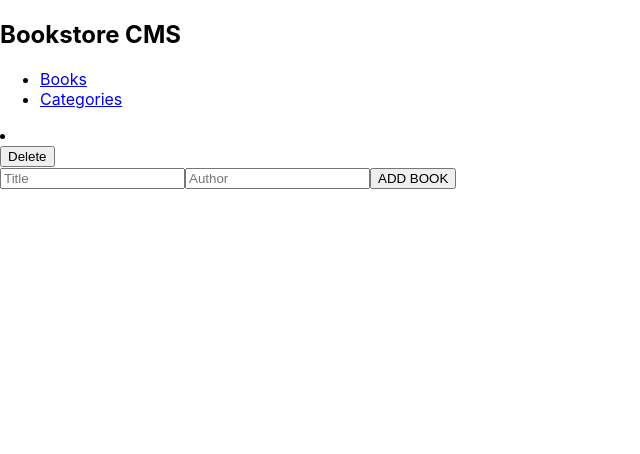
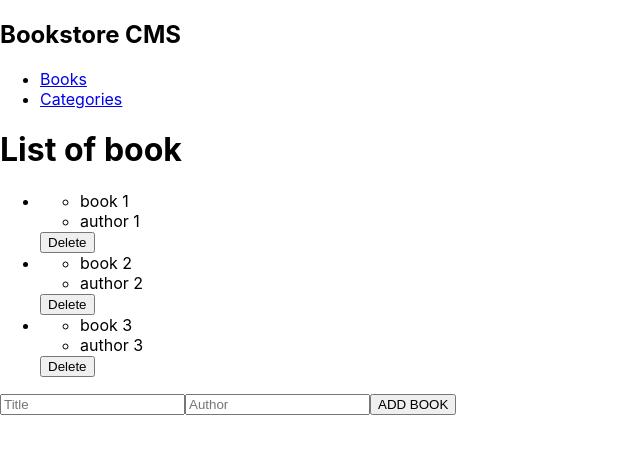
Before and after one commit to desorgui/book-store, a React (Create React App) app: page / in a window 1280 px wide. Shown: the top 454 px of the page, without its empty margins (0-640 px from the left). Built offline with nearby package versions, Linux system fonts and the light colour scheme.

Commit message:
Use Redux in React components.

```diff
--- a/package.json
+++ b/package.json
@@ -13,6 +13,7 @@
     "react-router-dom": "^6.3.0",
     "react-scripts": "5.0.1",
     "redux": "^4.2.0",
+    "uuid": "^8.3.2",
     "web-vitals": "^2.1.4"
   },
   "scripts": {
--- a/src/components/AddBook.js
+++ b/src/components/AddBook.js
@@ -1,19 +1,48 @@
+import { useDispatch } from "react-redux/es/exports";
+import { addBook } from "../redux/books/books";
+import { v4 as uuidv4 } from "uuid";
+import { useState } from "react";
+
 export default function AddBook() {
+  const dispatch = useDispatch();
+
+  const [titleInput, setBookInput] = useState('');
+  const [authorInput, setAuthorInput] = useState('');
+
+  const handleTitle = (e) => {
+    setBookInput(e.target.value);
+  };
+  const handleAuthor = (e) => {
+    setAuthorInput(e.target.value);
+  };
+  const handleSubmit = (e) => {
+    e.preventDefault();
+    dispatch(addBook({
+      title: titleInput,
+      author: authorInput,
+      id: uuidv4(),
+    }));
+  };
+
   return (
     <form>
       <input
         type="text"
+        value={titleInput}
         className="input-text"
         placeholder="Title"
         name="title"
+        onChange={(e) => handleTitle(e)}
       />
       <input
         type="text"
+        value={authorInput}
         className="input-text"
         placeholder="Author"
         name="author"
+        onChange={(e) => handleAuthor(e)}
       />
-      <button type="button">ADD BOOK</button>
+      <button type="button" onClick={handleSubmit}>ADD BOOK</button>
     </form>
   );
 }
--- a/src/components/BookItem.js
+++ b/src/components/BookItem.js
@@ -1,6 +1,12 @@
-function BookItem() {
+function BookItem({ id, title, author, }) {
   return (
-    <li className="singleBook" />
+      <li><ul>
+        <li key={id}>
+          {title}
+        </li>
+        <li> {author}</li>
+      </ul>
+      </li>
   );
 }
 
--- a/src/components/BooksList.js
+++ b/src/components/BooksList.js
@@ -1,12 +1,28 @@
 import React from 'react';
 import BookItem from './BookItem';
+import { v4 as uuidv4 } from "uuid";
+import { useSelector } from 'react-redux/es/exports';
+import { removeBook } from '../redux/books/books';
+import { useDispatch } from 'react-redux/es/exports';
 
-const BooksList = () => (
-  <div>
-    <ul className="BookList" />
-    <BookItem />
-    <button type="button">Delete</button>
-  </div>
-);
+const BooksList = () => {
+  const books = useSelector((configureStore) => configureStore.book);
+  const dispatch = useDispatch();
+  return (<div>
+    <h1>List of book</h1>
+    <ul className="BookList">
+    {books.map((bookItem) => {
+      return (
+        <div key={bookItem.id}>
+          <BookItem key={bookItem.id} {...bookItem}/>
+          <button type="button" key={uuidv4()} onClick={() => dispatch(removeBook(bookItem.id))}>
+            Delete
+          </button>
+        </div>
+      )
+    })}
+    </ul>
+  </div>);
+};
 
 export default BooksList;
--- a/src/pages/Categories.js
+++ b/src/pages/Categories.js
@@ -1,11 +1,15 @@
 import React from 'react';
+import { useDispatch } from 'react-redux/es/exports';
 
-const Categories = () => (
+const Categories = () => {
+  const dispatch = useDispatch();
+  const CHECK_STATUS = 'book-store/categories/CHECK_STATUS';
+  return(
   <>
-    <button type="button">
+    <button type="button" onClick={() => dispatch({type: CHECK_STATUS})}>
       Check Status
     </button>
-  </>
-);
+  </>)
+};
 
 export default Categories;
--- a/src/redux/books/books.js
+++ b/src/redux/books/books.js
@@ -1,7 +1,24 @@
 const ADD_BOOK = 'book-store/books/ADD_BOOK';
 const REMOVE_BOOK = 'book-store/books/REMOVE_BOOK';
+const initial_State = [
+    {
+    title: 'book 1',
+    author: 'author 1',
+    id: 1,
+  },
+  {
+    title: 'book 2',
+    author: 'author 2',
+    id: 2,
+  },
+  {
+    title: 'book 3',
+    author: 'author 3',
+    id: 3,
+  },
+]
 
-const bookReducer = (state = [], action) => {
+const bookReducer = (state = initial_State, action) => {
   switch (action.type) {
     case ADD_BOOK:
       return [...state, action.payload];
--- a/src/redux/categories/categories.js
+++ b/src/redux/categories/categories.js
@@ -11,8 +11,4 @@ const categoriesReducer = (state = [], action) => {
   }
 };
 
-export const checkStatus = () => ({
-  type: CHECK_STATUS,
-});
-
 export default categoriesReducer;
--- a/src/redux/configureStore.js
+++ b/src/redux/configureStore.js
@@ -1,10 +1,10 @@
 import { configureStore } from '@reduxjs/toolkit';
 import bookReducer from './books/books';
-import categoryReducer from './categories/categories';
+import categoriesReducer from './categories/categories';
 
 export default configureStore({
   reducer: {
     book: bookReducer,
-    category: categoryReducer,
+    category: categoriesReducer,
   },
 });
```
Also changed, not shown: 1 other file (tests, documents, lock files or other folders).
